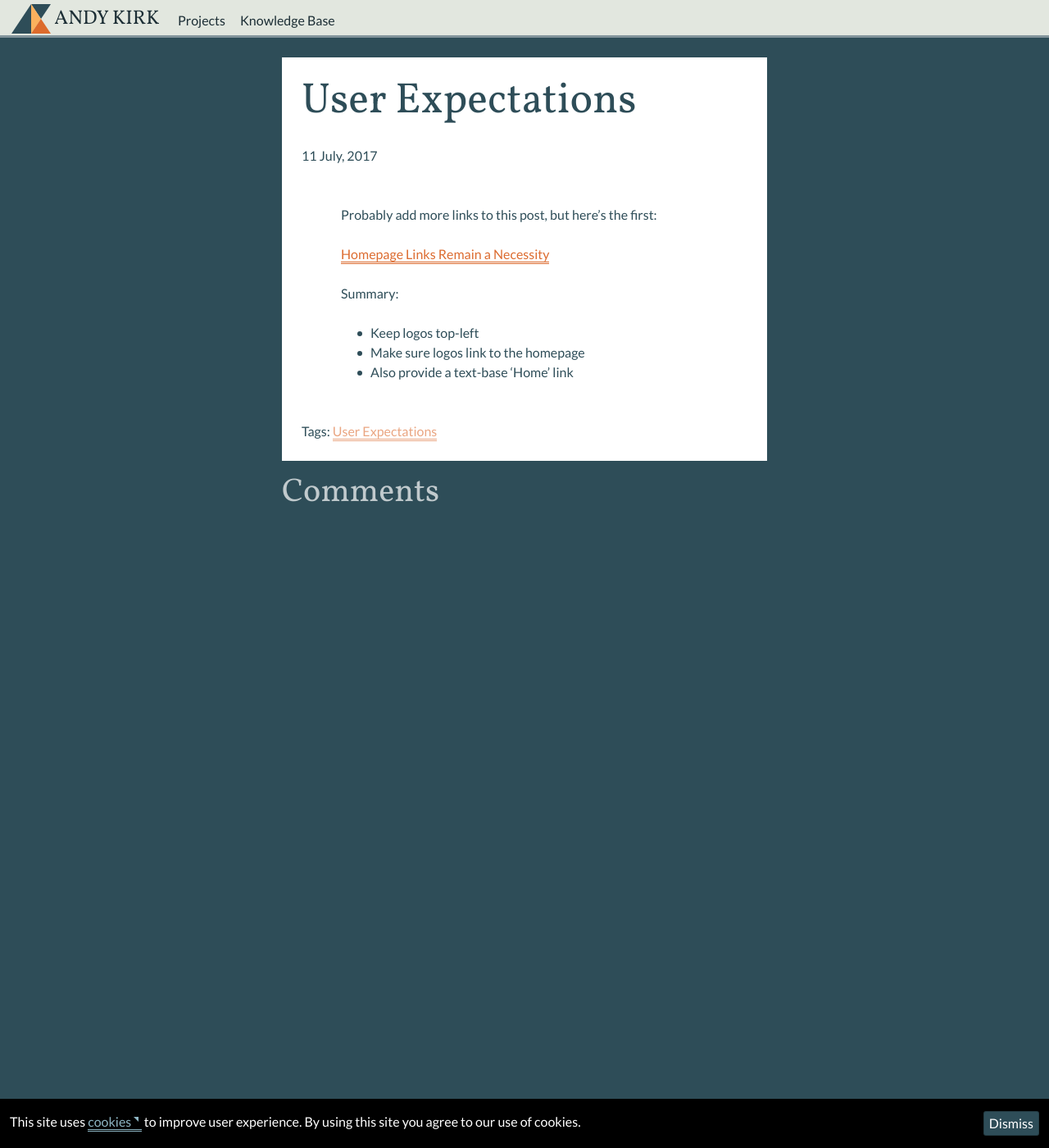
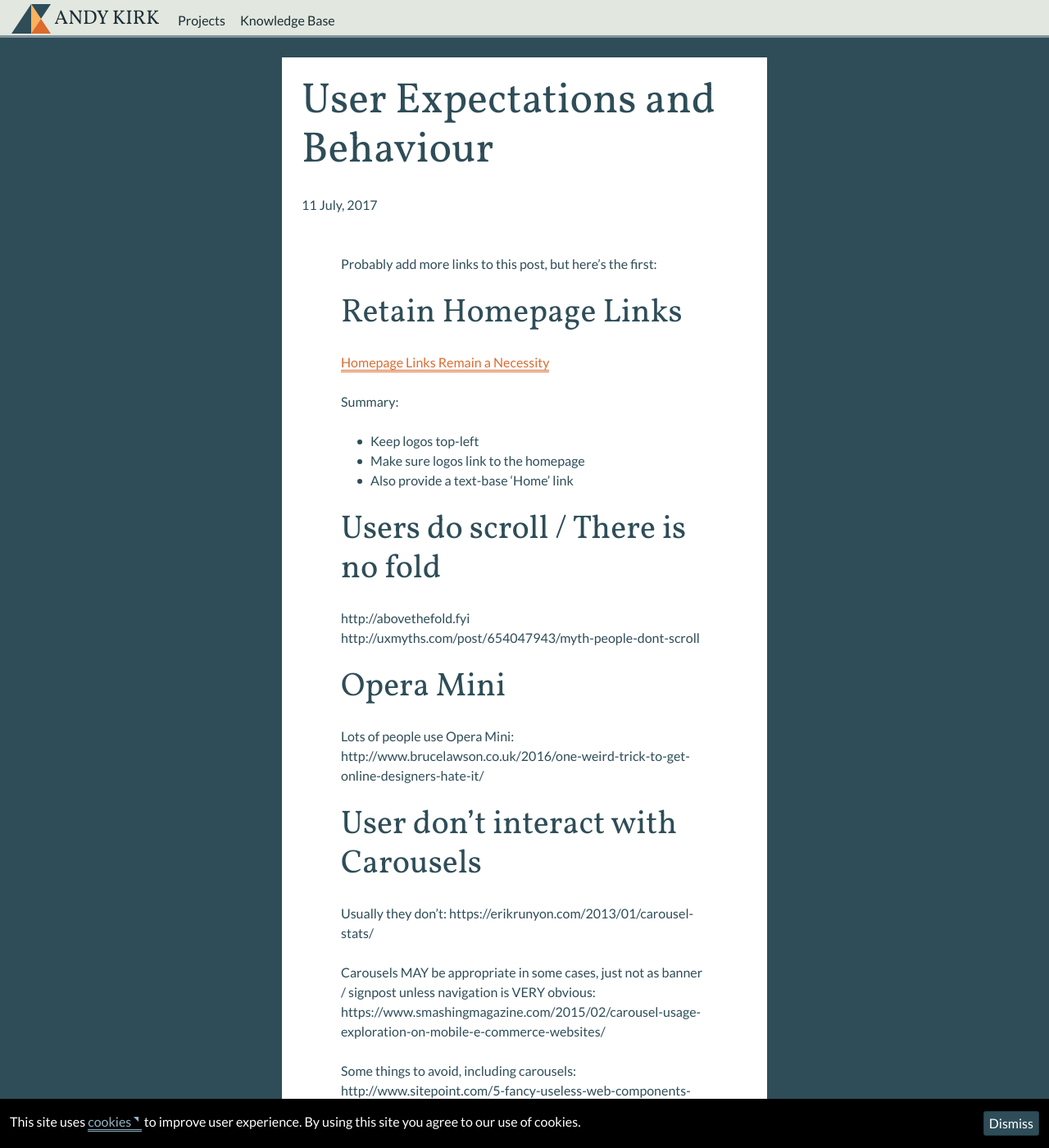
Before and after one commit to andykirk/andykirk.github.io, a Jekyll site: the page built from knowledge-base/_posts/2017-07-11-user-expectations.md, in a window 1280 px wide and 1400 px high. Shown: the whole window at 82% size. Built offline with Jekyll 4.4.1, drawn with Linux system fonts in a browser that asks for light colours; comment, search, counter and statistics services are not loaded; some of the changed text lies outside the part shown.

Commit message:
Update 2017-07-11-user-expectations.md

```diff
--- a/knowledge-base/_posts/2017-07-11-user-expectations.md
+++ b/knowledge-base/_posts/2017-07-11-user-expectations.md
@@ -1,12 +1,42 @@
 ---
-title: User Expectations
-tag: [User Expectations]
+title: User Expectations and Behaviour
+tag: [User Expectations and Behaviour]
 ---
 Probably add more links to this post, but here's the first:
 
-  [Homepage Links Remain a Necessity](https://www.nngroup.com/articles/homepage-links)
+Retain Homepage Links
+---------------------
+
+[Homepage Links Remain a Necessity](https://www.nngroup.com/articles/homepage-links)
 
   Summary:
   * Keep logos top-left
   * Make sure logos link to the homepage
   * Also provide a text-base 'Home' link
+
+
+Users do scroll / There is no fold
+----------------------------------
+
+http://abovethefold.fyi
+http://uxmyths.com/post/654047943/myth-people-dont-scroll
+
+
+Opera Mini
+----------
+
+Lots of people use Opera Mini:
+http://www.brucelawson.co.uk/2016/one-weird-trick-to-get-online-designers-hate-it/
+
+
+User don't interact with Carousels
+----------------------------------
+
+Usually they don't:
+https://erikrunyon.com/2013/01/carousel-stats/
+
+Carousels MAY be appropriate in some cases, just not as banner / signpost unless navigation is VERY obvious:
+https://www.smashingmagazine.com/2015/02/carousel-usage-exploration-on-mobile-e-commerce-websites/
+
+Some things to avoid, including carousels:
+http://www.sitepoint.com/5-fancy-useless-web-components-avoid/
```
